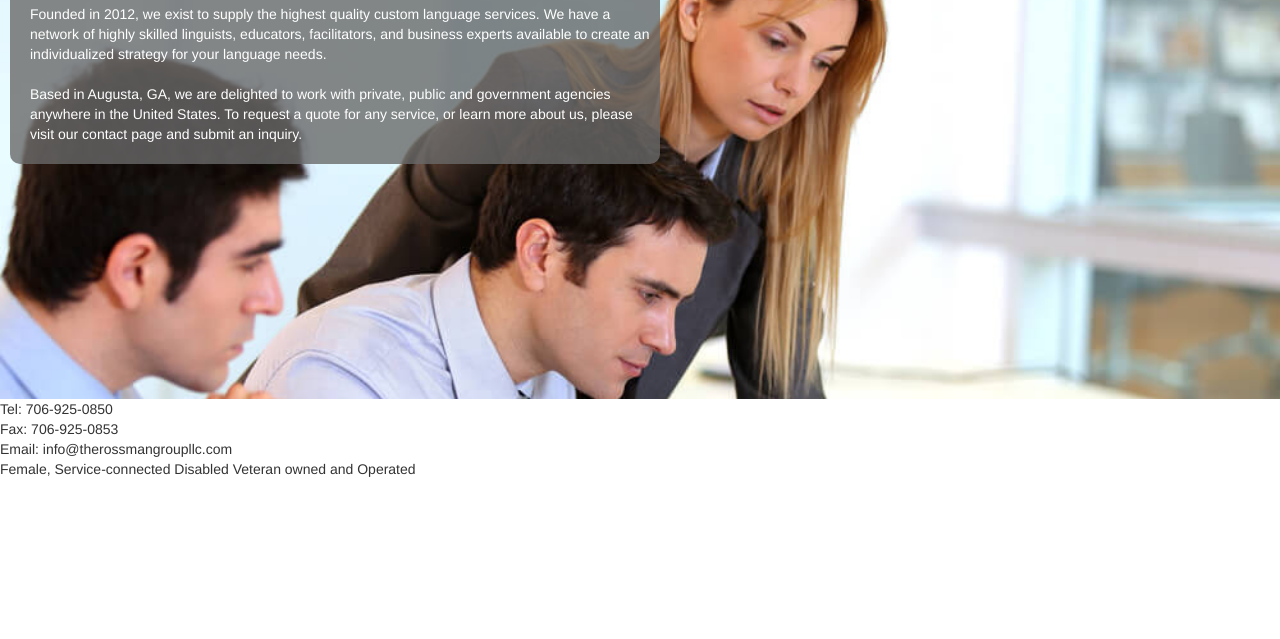
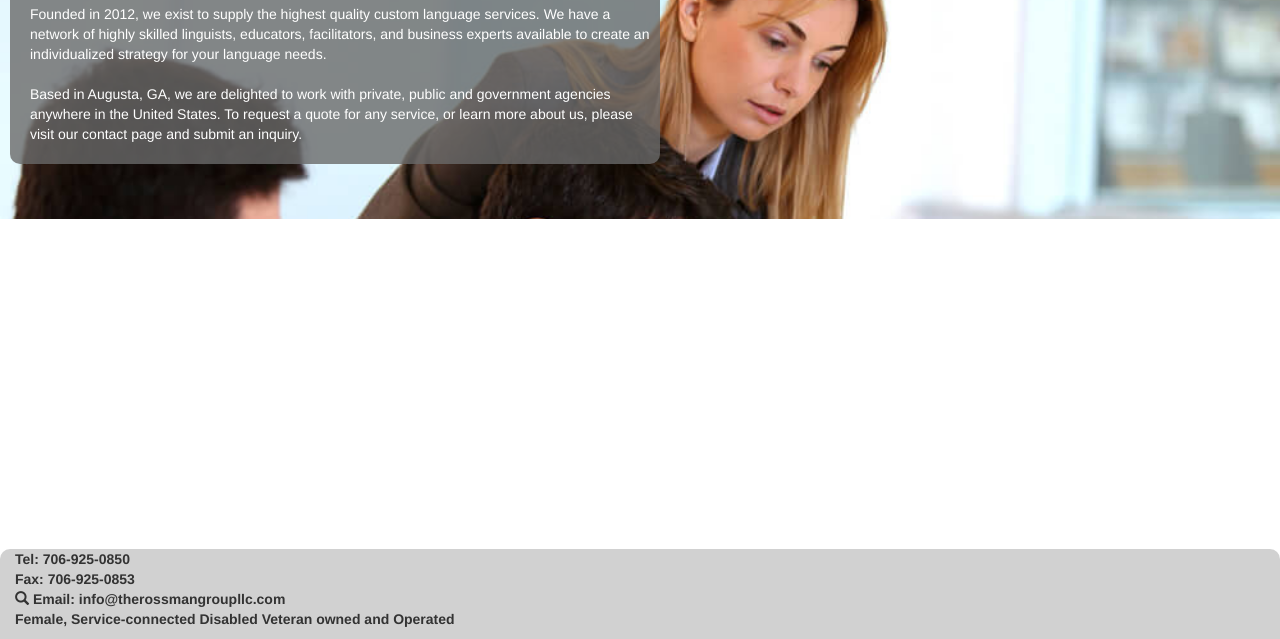
Before and after one commit to axecopfire/RGPage, a plain HTML site: page index.html in a window 1280 px wide. Shown: the part 161-800 px from the top of the page. Drawn offline with nearby package versions, Linux system fonts and the light colour scheme.

Commit message:
footer set with own spacing

```diff
--- a/index.html
+++ b/index.html
@@ -48,23 +48,8 @@
             </div>
         </div>
     </div>
-    <div class="foot">
-        <p>Tel: 706-925-0850<br>Fax: 706-925-0853<br>Email: info@therossmangroupllc.com<br>Female, Service-connected Disabled Veteran owned and Operated</p>
+    <div class="container-fluid foot">
+        <p>Tel: 706-925-0850<br>Fax: 706-925-0853<br><span class="glyphicon glyphicon-search" aria-hidden="true"></span> Email: info@therossmangroupllc.com<br>Female, Service-connected Disabled Veteran owned and Operated</p>
     </div>
 </body>
 </html>
-
-
-
-<!--
-body {
-    display: grid;
-
-}
-#intro-text, #intro-image, .upfront, .linklist, .upfront-sub, .foot {
-    border: solid 5px;
-    grid-template-rows: 175px 25px 15% 15%;
-    grid-template-columns: 1fr 1fr;
-}
-
--->
--- a/styles/styles.css
+++ b/styles/styles.css
@@ -4,8 +4,11 @@
 ul {
     list-style: none;
 }
+body {
+    padding-bottom: 100px;
+}
 html {
-    min-height: 100%;
+    min-height: 100vh;
     position: relative;
   }
 .nvbar-brand>img {
@@ -33,7 +36,7 @@ html {
 #upfront-sub {
     background-image: url("../images/collab.png");
     background-size: cover;
-    height: 60vh;
+    height: 300px;
     animation: slide-in 1s ease forwards;
 
 }
@@ -49,6 +52,15 @@ html {
 .sub-cont {
     padding: 10px 30px 10px 10px;
 }
+.foot {
+    position: absolute;
+    bottom: 0;
+    width: 100vw;
+    background-color: rgba(105, 105, 105, .3);
+    border-top-left-radius: 10px;;
+    border-top-right-radius: 10px;
+    font-weight: bold;
+}
 
 /*// Keyframes //*/
 @keyframes slide-in{
```
